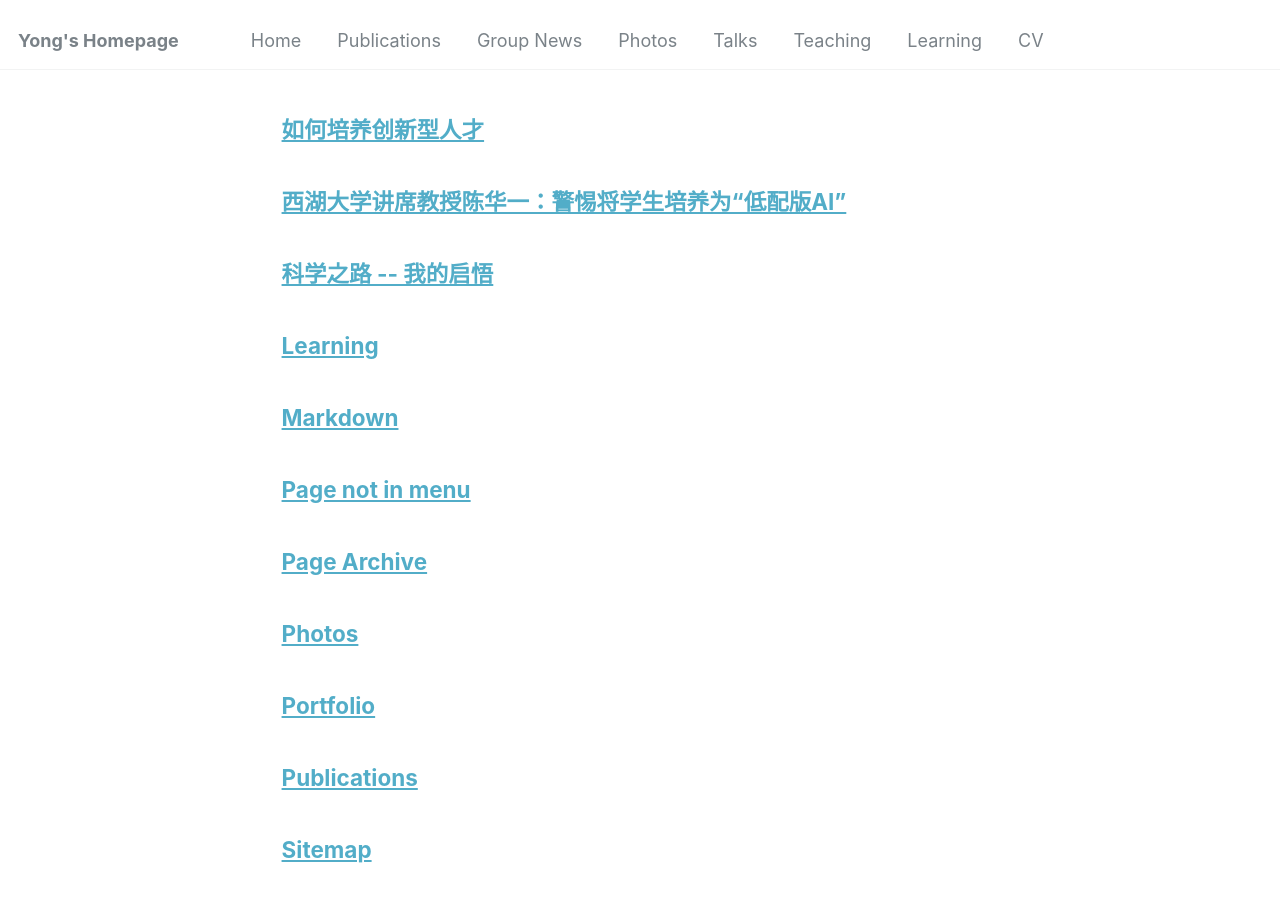
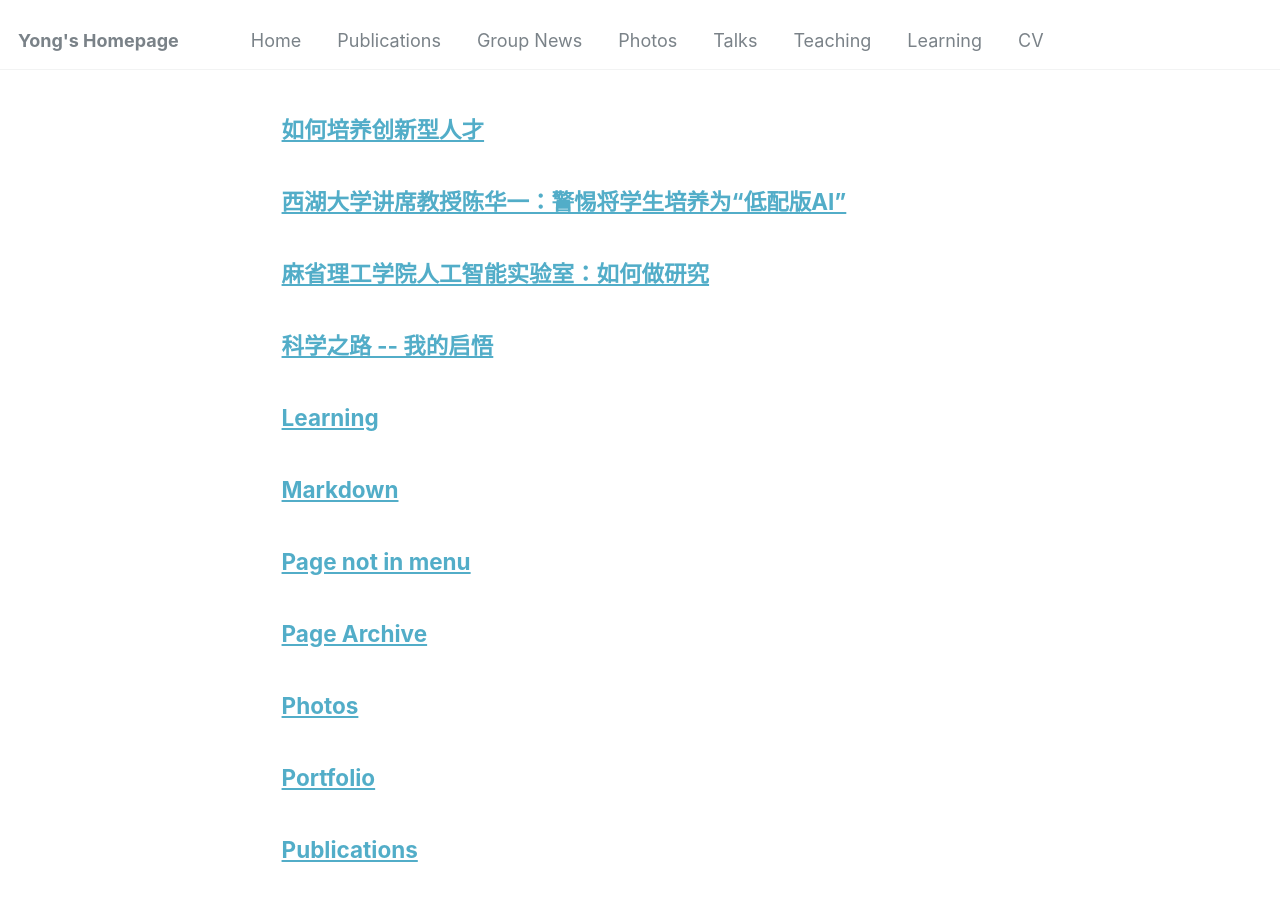
Before and after one commit to YongXie-ICMM/yongxie-icmm.github.io, a Jekyll site: the page built from _pages/page-archive.html, in a window 1280 px wide and 900 px high, scrolled down 639 px. Built offline with Jekyll 4.4.1, drawn with Linux system fonts in a browser that asks for light colours.

Commit message:
Add MIT how-to-do-research page and Education link

```diff
--- /dev/null
+++ b/_pages/learning-mit-how-to-do-research.md
@@ -0,0 +1,14 @@
+---
+layout: single
+title: "麻省理工学院人工智能实验室：如何做研究"
+permalink: /learning/mit-how-to-do-research/
+author_profile: true
+---
+
+# 麻省理工学院人工智能实验室：如何做研究
+
+MIT AI 实验室在读、毕业及名誉研究生共同编写（David Chapman 编辑，1988）。
+
+> 原文完整 PDF：**[点击下载/查看《麻省理工学院人工智能实验室：如何做研究》](/files/mit-how-to-do-research.pdf)**
+
+<iframe src="/files/mit-how-to-do-research.pdf" width="100%" height="1000" style="border: 1px solid #ddd; border-radius: 6px;"></iframe>
--- a/_pages/learning.md
+++ b/_pages/learning.md
@@ -27,3 +27,5 @@
 - [培养研究生，导师应先学生之忧而忧（转自科学网）](/learning/graduate-mentorship/)
 
 - [科学之路 -- 我的启悟](/learning/science-road/)
+
+- [麻省理工学院人工智能实验室：如何做研究](/learning/mit-how-to-do-research/)
```
Also changed, not shown: 1 other file.
